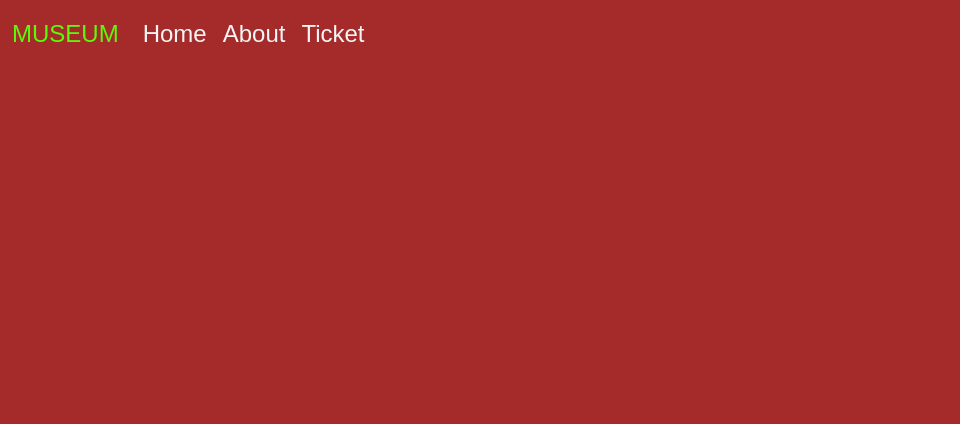
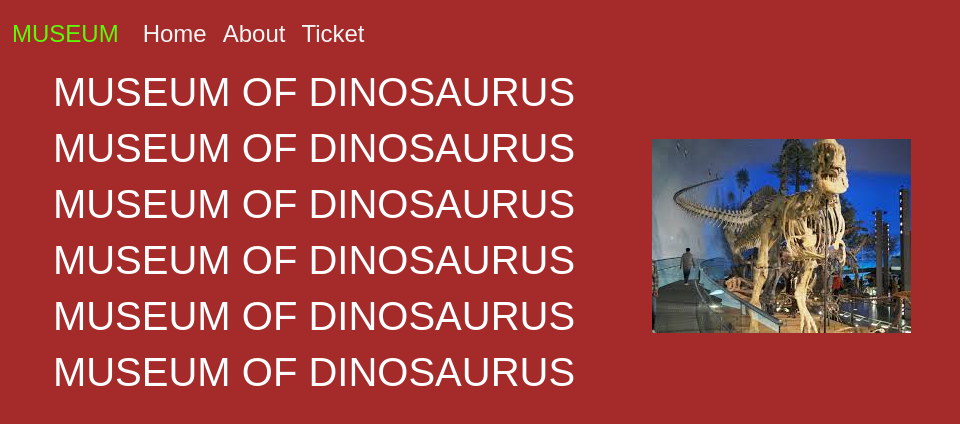
Before and after one commit to allatif08/Museum_Arkeologi, a plain HTML site: page index.html in a window 1280 px wide. Shown: the whole page, without its empty margins (0-960 px from the left). Drawn offline with nearby package versions, Linux system fonts and the light colour scheme.

Commit message:
menambahkan section

```diff
--- a/index.html
+++ b/index.html
@@ -31,6 +31,25 @@
           </div>
         </div>
       </nav>
+
+      <section class="container-fluid px-0">
+        <div class="row align-items-center">
+          <div class="col-lg-6">
+            <div class="text-white text-center d-none d-lg-block" id="title-head">
+              <h1>MUSEUM OF DINOSAURUS</h1>
+              <h1>MUSEUM OF DINOSAURUS</h1>
+              <h1>MUSEUM OF DINOSAURUS</h1>
+              <h1>MUSEUM OF DINOSAURUS</h1>
+              <h1>MUSEUM OF DINOSAURUS</h1>
+              <h1>MUSEUM OF DINOSAURUS</h1>
+            </div>
+          </div>
+          <div class="col-lg-6">
+            <div><img class="img-fluid" src="image/download.jpeg" alt=""></div>
+          </div>
+        </div>
+      </section>
+
     <script src="https://cdn.jsdelivr.net/npm/bootstrap@5.3.3/dist/js/bootstrap.bundle.min.js" integrity="sha384-YvpcrYf0tY3lHB60NNkmXc5s9fDVZLESaAA55NDzOxhy9GkcIdslK1eN7N6jIeHz" crossorigin="anonymous"></script>
     <script src="https://code.jquery.com/jquery-3.7.1.min.js" integrity="sha256-/JqT3SQfawRcv/BIHPThkBvs0OEvtFFmqPF/lYI/Cxo=" crossorigin="anonymous"></script>
   </body>
--- a/style.css
+++ b/style.css
@@ -20,3 +20,15 @@ body {
     color: rgb(93, 249, 9);
     font-size: 1.5rem;
 }
+
+#title-head {
+    font-weight: 100;
+    font-size: 4rem;
+}
+
+@media (max-width: 1200px) {
+    #title-head h1 {
+        font-weight: 100;
+        font-size: 3rem;
+    }
+}
```
Also changed, not shown: image/download (1).jpeg (added), image/download (2).jpeg (added), image/download (3).jpeg (added), image/download.jpeg (added), 2 other files.
